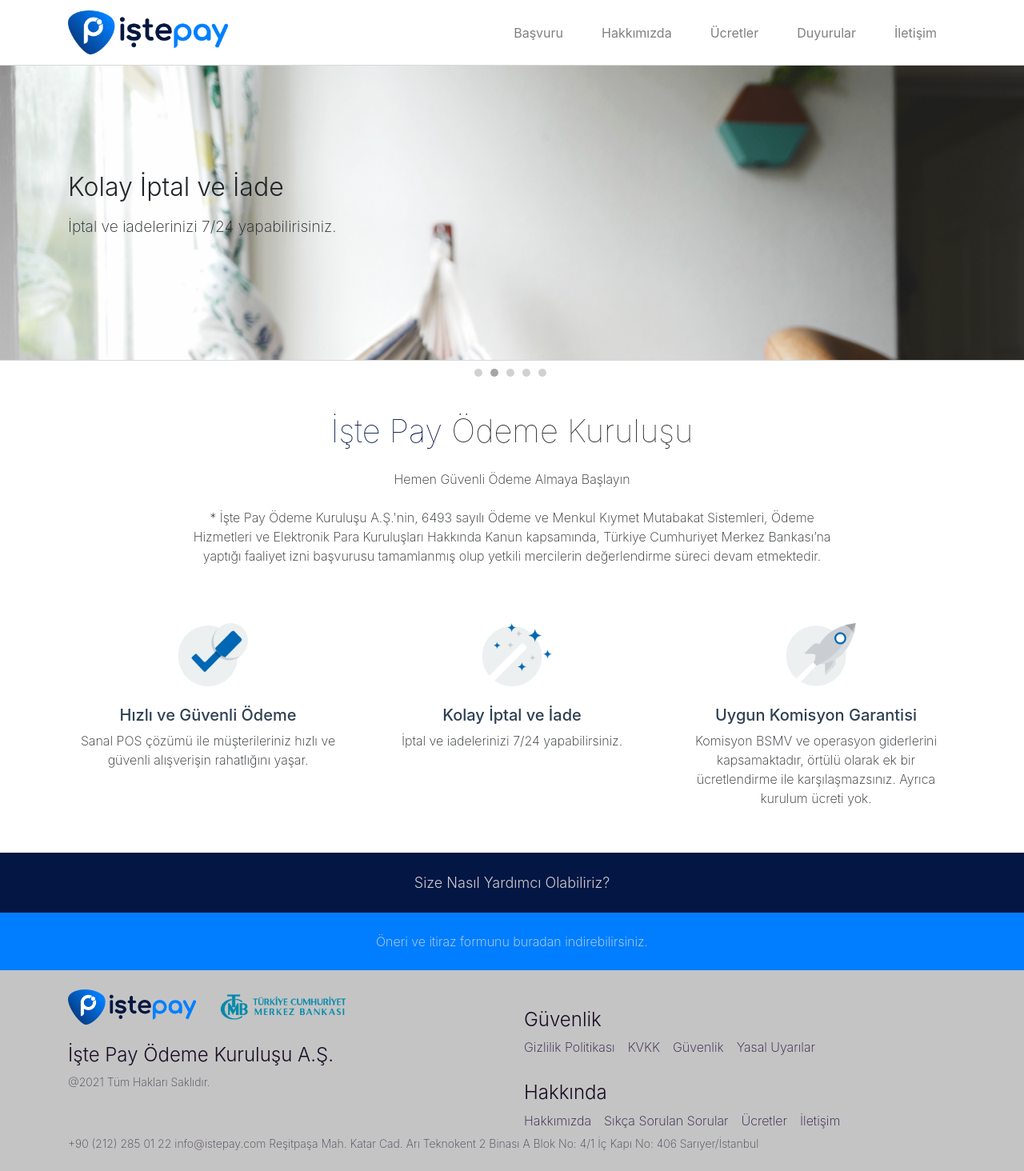
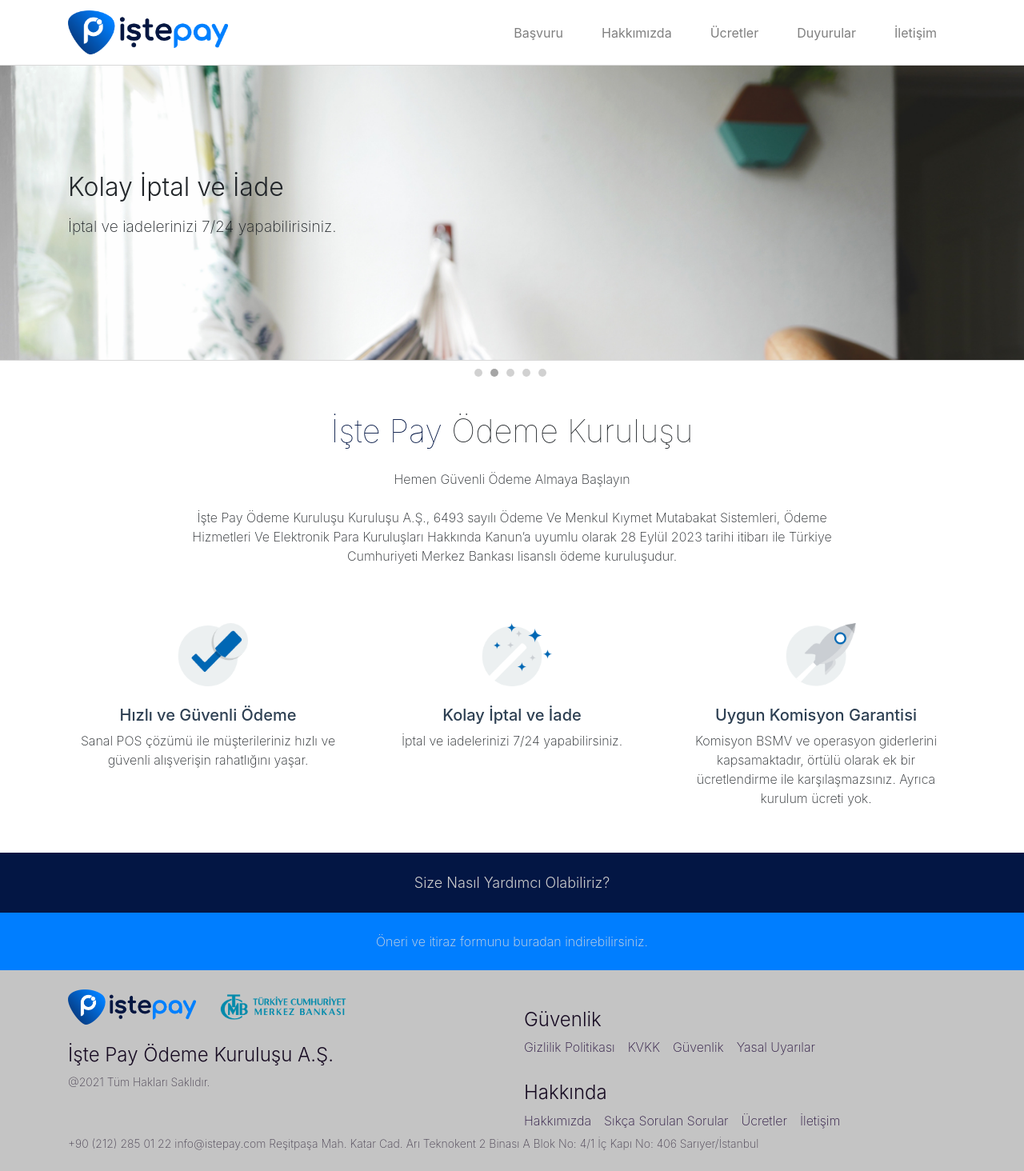
Before and after one commit to Valensas/valenspara.com, a Jekyll site: the page built from index.md, in a window 1280 px wide. Shown: the whole page at 80% size. Built offline with Jekyll 4.4.1, drawn with Linux system fonts in a browser that asks for light colours; nearby versions of some CDN libraries.

Commit message:
Update index.md

```diff
--- a/index.md
+++ b/index.md
@@ -23,7 +23,7 @@
 creative_title_highlight: İşte Pay
 creative_title_main: Ödeme Kuruluşu
 creative_subtitle: Hemen Güvenli Ödeme Almaya Başlayın </br> </br>
-                    * İşte Pay Ödeme Kuruluşu A.Ş.'nin, 6493 sayılı Ödeme ve Menkul Kıymet Mutabakat Sistemleri, Ödeme Hizmetleri ve Elektronik Para Kuruluşları Hakkında Kanun kapsamında, Türkiye Cumhuriyet Merkez Bankası’na yaptığı faaliyet izni başvurusu tamamlanmış olup yetkili mercilerin değerlendirme süreci devam etmektedir.
+                    İşte Pay Ödeme Kuruluşu Kuruluşu A.Ş., 6493 sayılı Ödeme Ve Menkul Kıymet Mutabakat Sistemleri, Ödeme Hizmetleri Ve Elektronik Para Kuruluşları Hakkında Kanun’a uyumlu olarak 28 Eylül 2023 tarihi itibarı ile Türkiye Cumhuriyeti Merkez Bankası lisanslı ödeme kuruluşudur.
 
 creative_features:
     - title: Hızlı ve Güvenli Ödeme
```
